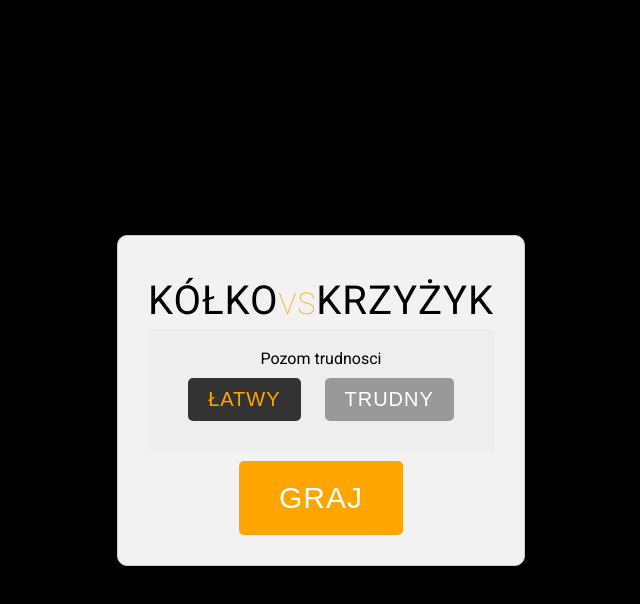
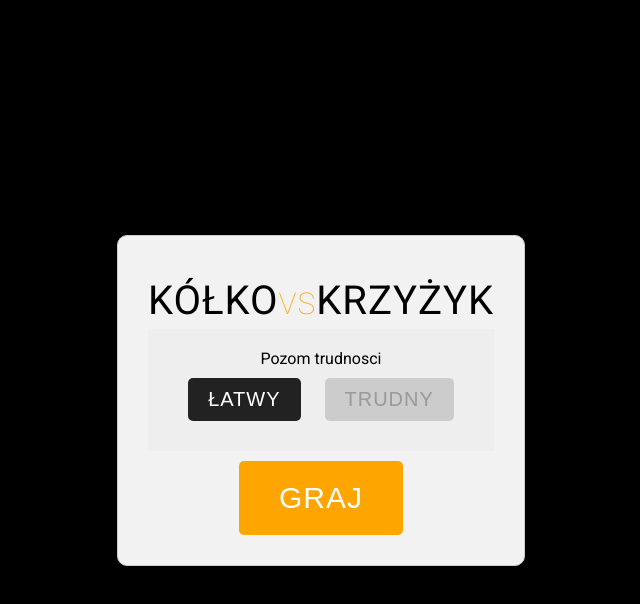
Before and after one commit to WoyteqB/kolkokrzyrzyk-js, a plain HTML site: page index.html in a window 1280 px wide. In both pictures the pointer is over the button "ŁATWY". Shown: the whole page, without its empty margins (319-959 px from the left). Drawn offline with Linux system fonts and the light colour scheme.

Commit message:
Korekta styli CSS

```diff
--- a/style.css
+++ b/style.css
@@ -123,8 +123,8 @@ h1 span{
     margin: 10px;
     cursor: pointer;
 }
-.modal-container .modal button:hover{
-    color: orange;
+.modal-container.game-end .modal button:hover{
+    background-color: darkorange;
 }
 
 /* Modal Game Start */
@@ -139,7 +139,7 @@ h1 span{
 .game-start .play button{
     padding: 10px 20px;
     border: none;
-    background-color: #333;
+    background-color: #666;
     color: #fff;
     font-size: 20px;
     font-weight: 500;
@@ -147,8 +147,13 @@ h1 span{
     cursor: pointer;
     border-radius: 5px;
 }
+
 .game-start .poziom button.disable{
-    background-color: #999;
+    background-color: #ccc;
+    color: #999;
+}.game-start .poziom button:hover{
+    background-color: #222;
+    color: #fff;
 }
 .game-start .play button{
     padding: 20px 40px;
```
